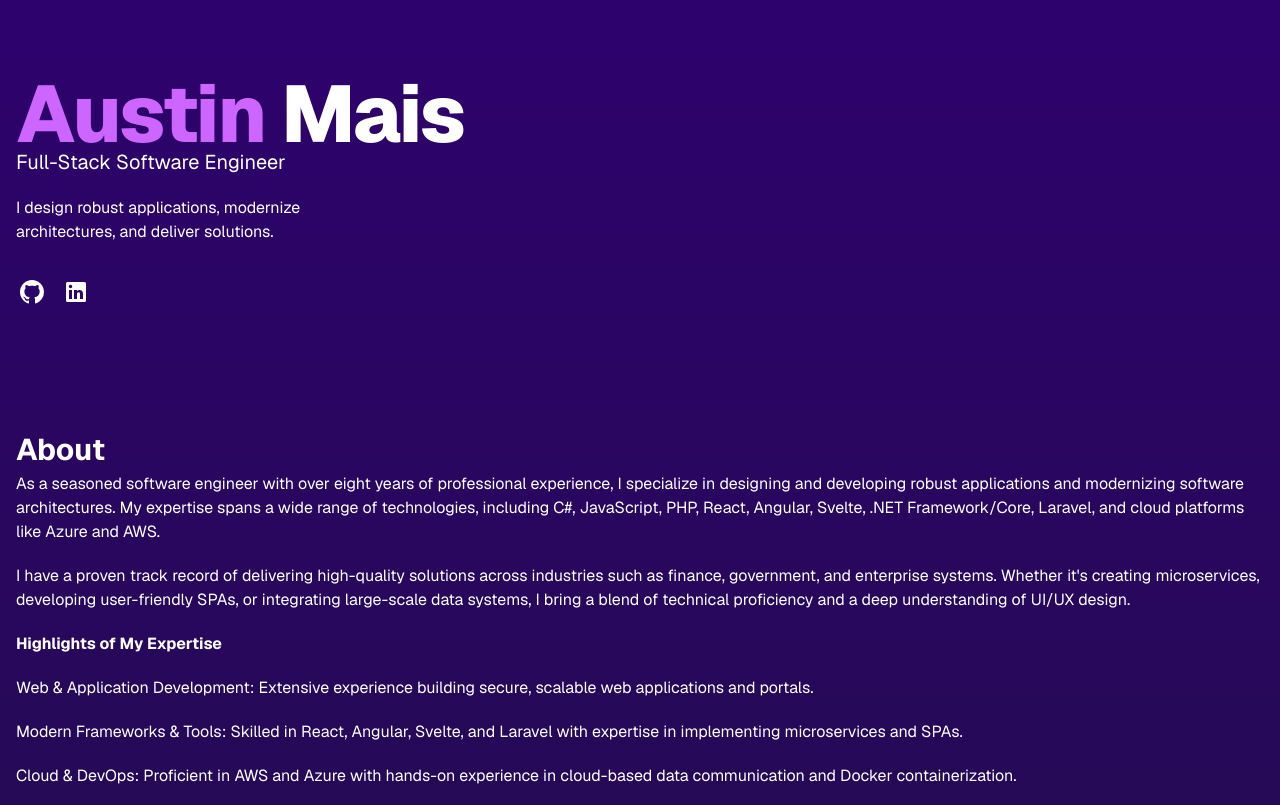
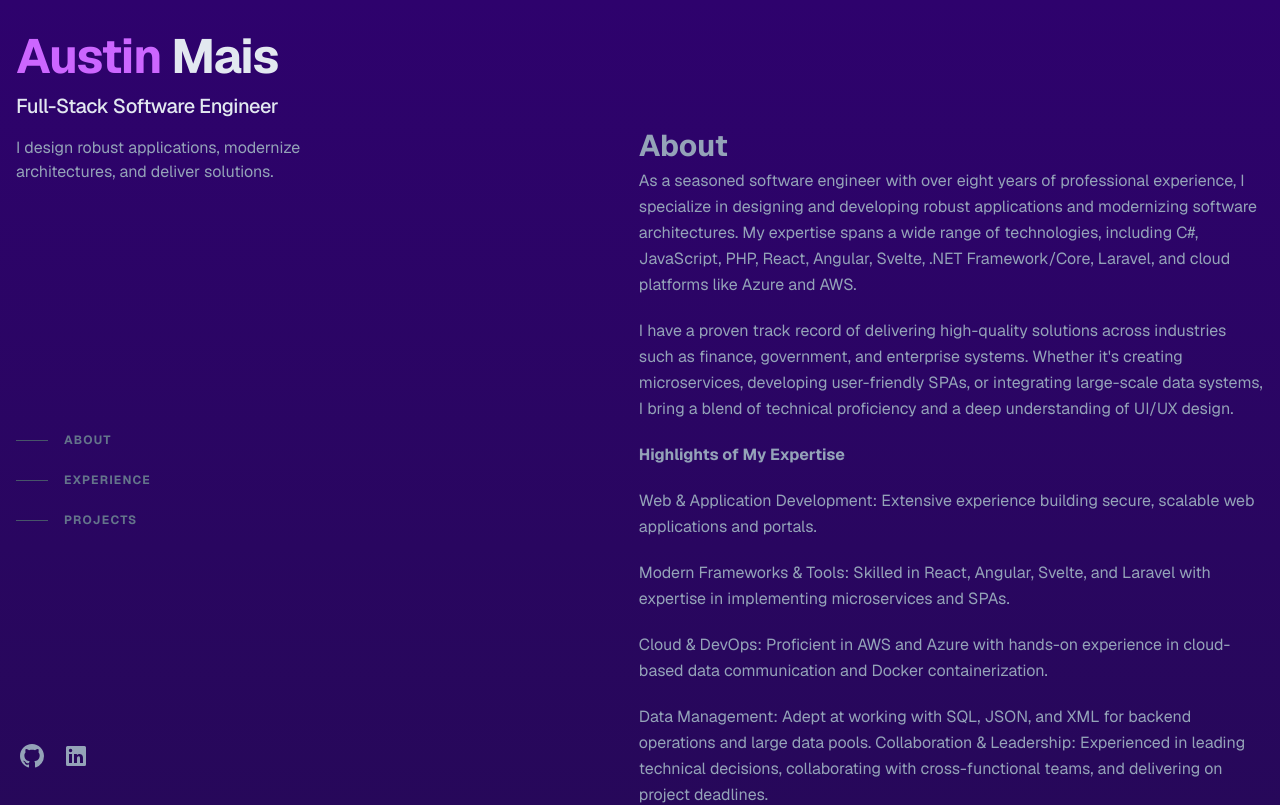
Before and after one commit to AustinMais/portfolio, a Next.js app: page / in a window 1280 px wide. Shown: the top 805 px of the page. Built offline with nearby package versions, Linux system fonts and the light colour scheme.

Commit message:
Update formatting, update bg color, and fixed flex-col issues

```diff
--- a/src/app/page.tsx
+++ b/src/app/page.tsx
@@ -2,16 +2,42 @@
 
 export default function HomePage() {
   return (
-    <body className="flex min-h-screen flex-col bg-gradient-to-b from-[#2e026d] to-[#15162c] text-white">
+    <body className="bg-gradient-to-b from-[#2e026d] to-[#15162c] leading-relaxed text-slate-400 antialiased selection:bg-teal-300 selection:text-teal-900 lg:flex lg:justify-between lg:gap-4">
+      <header className="lg:sticky lg:top-0 lg:flex lg:max-h-screen lg:w-[48%] md:flex-col lg:justify-between lg:py-8 pl-4" >
         <div>
-        <header className="lg:sticky lg:top-0 lg:flex lg:max-h-screen lg:w-[48%] lg:flex-col lg:justify-between lg:py-24 gap-1 pl-4 pt-4">
-          <h1 className="text-3xl font-extrabold tracking-tight text-white sm:text-[5rem]">
-            <Link href="/"> <span className="text-[hsl(280,100%,70%)]">Austin</span> Mais</Link>
+          <h1 className="text-4xl font-bold tracking-tight text-slate-200 sm:text-5xl">
+            <Link href="/"><span className="text-[hsl(280,100%,70%)]">Austin</span> Mais</Link>
           </h1>
-          <h2 className="mt-3 text-xl">Full-Stack Software Engineer</h2>
+          <h2 className="mt-3 text-lg font-medium tracking-tight text-slate-200 sm:text-xl">Full-Stack Software Engineer</h2>
           <p className="mt-4 max-w-xs leading-normal">I design robust applications, modernize architectures, and deliver solutions.</p>
+        </div>
+        <nav className="nav hidden lg:block" aria-label="In-page jump links">
+          <ul className="mt-16 w-max">
+            <li>
+              <a className="group flex items-center py-3 active" href="#about">
+                <span className="nav-indicator mr-4 h-px w-8 bg-slate-600 transition-all group-hover:w-16 group-hover:bg-slate-200 group-focus-visible:w-16 group-focus-visible:bg-slate-200 motion-reduce:transition-none">
+                </span>
+                <span className="nav-text text-xs font-bold uppercase tracking-widest text-slate-500 group-hover:text-slate-200 group-focus-visible:text-slate-200">About</span>
+              </a>
+            </li>
+            <li>
+              <a className="group flex items-center py-3" href="#experience">
+                <span className="nav-indicator mr-4 h-px w-8 bg-slate-600 transition-all group-hover:w-16 group-hover:bg-slate-200 group-focus-visible:w-16 group-focus-visible:bg-slate-200 motion-reduce:transition-none">
+                </span>
+                <span className="nav-text text-xs font-bold uppercase tracking-widest text-slate-500 group-hover:text-slate-200 group-focus-visible:text-slate-200">Experience</span>
+              </a>
+            </li>
+            <li>
+              <a className="group flex items-center py-3" href="#projects">
+                <span className="nav-indicator mr-4 h-px w-8 bg-slate-600 transition-all group-hover:w-16 group-hover:bg-slate-200 group-focus-visible:w-16 group-focus-visible:bg-slate-200 motion-reduce:transition-none">
+                </span>
+                <span className="nav-text text-xs font-bold uppercase tracking-widest text-slate-500 group-hover:text-slate-200 group-focus-visible:text-slate-200">Projects</span></a>
+            </li>
+          </ul>
+        </nav>
         <ul className="ml-1 mt-8 flex items-center" aria-label="Social Media">
-            <li className="mr-5 shrink-0 text-xs"> <Link href="https://github.com/AustinMais" target="_blank">
+          <li className="mr-5 shrink-0 text-xs">
+            <Link href="https://github.com/AustinMais" target="_blank">
               <svg xmlns="http://www.w3.org/2000/svg" viewBox="0 0 16 16" fill="currentColor" className="h-6 w-6" aria-hidden="true"><path d="M8 0C3.58 0 0 3.58 0 8c0 3.54 2.29 6.53 5.47 7.59.4.07.55-.17.55-.38 0-.19-.01-.82-.01-1.49-2.01.37-2.53-.49-2.69-.94-.09-.23-.48-.94-.82-1.13-.28-.15-.68-.52-.01-.53.63-.01 1.08.58 1.23.82.72 1.21 1.87.87 2.33.66.07-.52.28-.87.51-1.07-1.78-.2-3.64-.89-3.64-3.95 0-.87.31-1.59.82-2.15-.08-.2-.36-1.02.08-2.12 0 0 .67-.21 2.2.82.64-.18 1.32-.27 2-.27.68 0 1.36.09 2 .27 1.53-1.04 2.2-.82 2.2-.82.44 1.1.16 1.92.08 2.12.51.56.82 1.27.82 2.15 0 3.07-1.87 3.75-3.65 3.95.29.25.54.73.54 1.48 0 1.07-.01 1.93-.01 2.2 0 .21.15.46.55.38A8.013 8.013 0 0016 8c0-4.42-3.58-8-8-8z"></path></svg>
             </Link>
           </li>
@@ -22,9 +48,8 @@
           </li>
         </ul>
       </header>
-      </div>
-      <main>
-        <section id="about" className="container flex flex-col px-4 py-8 gap-1">
+      <main id="content" className="pt-24 lg:w-[52%] lg:py-24 md:flex-col">
+        <section id="about" className="container flex md:flex-col px-4 py-8 gap-1">
           <h2 className="text-3xl font-bold">About</h2>
           <p className="mb-4">
             As a seasoned software engineer with over eight years of professional experience, I specialize in designing and developing robust applications and modernizing software architectures. My expertise spans a wide range of technologies, including C#, JavaScript, PHP, React, Angular, Svelte, .NET Framework/Core, Laravel, and cloud platforms like Azure and AWS.
```
Lines whose indentation alone changed are shown as unchanged.
